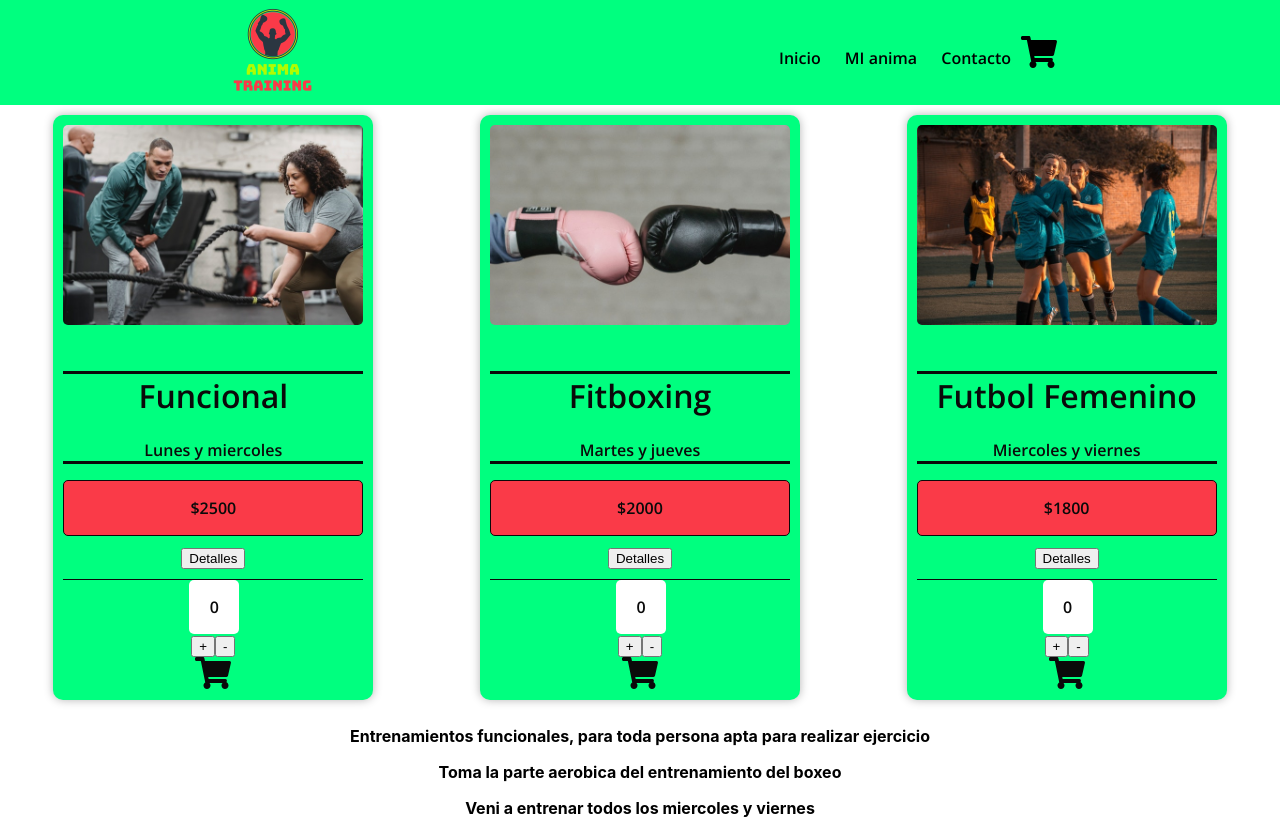
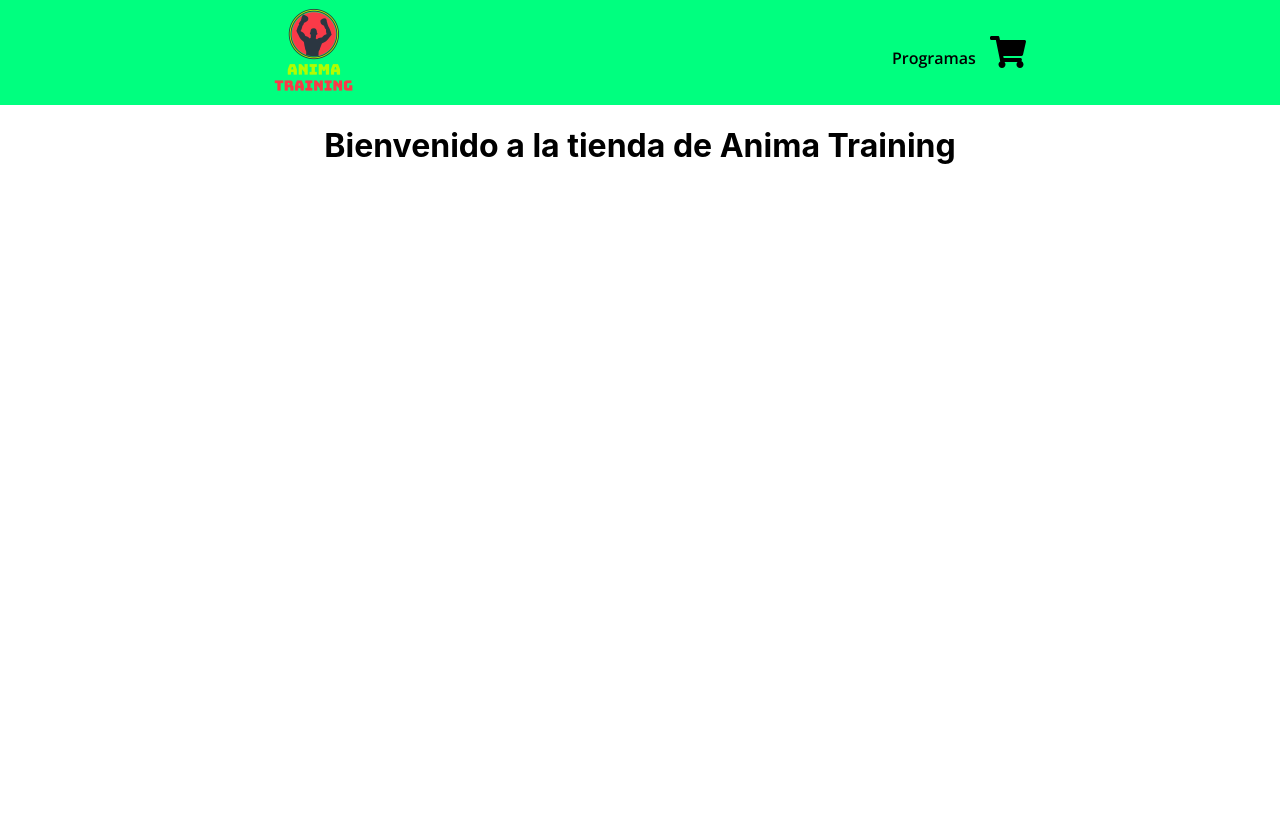
Before and after one commit to N-Vizcaya/AnimaAPP, a React (Create React App) app: page / in a window 1280 px wide. After the commit the page ends 800 px from the top, so only its background shows below. Built offline with nearby package versions, Linux system fonts and the light colour scheme.

Commit message:
Browser router

```diff
--- a/package.json
+++ b/package.json
@@ -18,6 +18,7 @@
     "react": "^17.0.2",
     "react-bootstrap": "^1.6.3",
     "react-dom": "^17.0.2",
+    "react-loading-spin": "^1.0.9",
     "react-router-dom": "^5.3.0",
     "react-scripts": "4.0.3",
     "web-vitals": "^1.1.2"
--- a/src/App.js
+++ b/src/App.js
@@ -3,7 +3,11 @@ import NavBar from './components/NavBar.js'
 import { useEffect, useState } from 'react';
 import Itemlist from './components/ItemList.js'
 import ItemDetailContainer from './components/ItemDetailContainer.js'
-import Contador from './components/ItemCont';
+import {BrowserRouter, Switch, Route,} from 'react-router-dom'
+import Home from './components/Home.js'
+import Programs from './components/Programas';
+import Programa from './components/Programa';
+
 
 
 
@@ -11,31 +15,33 @@ function getList(){
    return new Promise ((resolve, reject) => {
      const item =
      [
-        {id: 1, name:"Funcional", description:"Lunes y miercoles", price: "$2500", imgURL:"./img/funcional.jpg"},
-        {id: 2, name:"Fitboxing", description:"Martes y jueves", price: "$2000", imgURL:"./img/fitboxing1.jpg"},
-        {id: 3, name:"Futbol Femenino", description:"Miercoles y viernes", price:"$1800", imgURL:"./img/futbolFem.jpg"}
+         {id: 1, name:"Funcional", dias:"Lunes y miercoles", price: "$2500", imgURL:"./img/funcional.jpg"},
+         {id: 2, name:"Fitboxing", dias:"Martes y jueves", price: "$2000", imgURL:"./img/fitboxing1.jpg"},
+         {id: 3, name:"Futbol Femenino", dias:"Miercoles y viernes", price:"$1800", imgURL:"./img/futbolFem.jpg"}
      ]
      setTimeout(() => resolve(item), 3000)
+
    })
    }
 
-  function getDetail(){
-  return new Promise ((resolve, reject) => {
-    const itemDetail =
-    [
-        {id: 1, detail: "Entrenamientos funcionales, para toda persona apta para realizar ejercicio"},
-        {id: 2, detail: "Toma la parte aerobica del entrenamiento del boxeo"},
-        {id: 3, detail: "Veni a entrenar todos los miercoles y viernes"}
-    ]
-    setTimeout(() => resolve(itemDetail), 3000)
-  })
-  }
+  // function getDetail(){
+  // return new Promise ((resolve, reject) => {
+  //   const itemDetail =
+  //   [
+  //       {id: 1, detail: "Entrenamientos funcionales, para toda persona apta para realizar ejercicio"},
+  //       {id: 2, detail: "Toma la parte aerobica del entrenamiento del boxeo"},
+  //       {id: 3, detail: "Veni a entrenar con el equipo fememino de  todos los miercoles y viernes"}
+  //   ]
+  //   setTimeout(() => resolve(itemDetail), 3000)
+  // })
+  // }
+
 
 const App = () => {
 
+
   const [listItem, setListItem] = useState ([])
 
-  const [itemDetail, setItemDetail] = useState ([])
 
   useEffect(() => {
  const ItemLista = getList()
@@ -44,41 +50,42 @@ const ItemLista = getList()
  },[]);
 
 
-useEffect(() => {
-const itemDetail = getDetail()
-
-itemDetail.then(resultadoDetail => setItemDetail(resultadoDetail))
-},[]);
-
 
 return (
 
   <div className="App">
 <header>
-    <NavBar/>
+
+<BrowserRouter>
+<NavBar  />
+
+<Switch>
+<Route path="/Itemlist">
+
+    <Itemlist programs={listItem} />
+</Route>
 
 
-</header>
-
-<body>
-
-
-
-
-
-<Itemlist items={listItem} details={itemDetail} />
-<ItemDetailContainer details={itemDetail}/>
+ <Route path="/Programs">
+<Programs prog={listItem} />
+</Route>
 
 
 
 
 
 
+  <Route path="/" exact>
+    <Home/>
+  </Route>
+</Switch>
 
 
 
-</body>
+</BrowserRouter>
 
+
+</header>
 
 
 
--- /dev/null
+++ b/src/components/Home.js
@@ -0,0 +1,21 @@
+import React from "react";
+// import LoadingSpin from 'react-loading-spin'
+import Programs from "./Programas";
+
+
+
+const Home = () => {
+
+
+
+    return(
+<div>
+        <h1> Bienvenido a la tienda de Anima Training</h1>
+        {/* <Programs/> */}
+        </div>
+    )
+
+
+}
+
+export default Home
--- a/src/components/Card.css
+++ b/src/components/Item.css
@@ -9,6 +9,8 @@
     font-family: 'Open Sans', sans-serif;
 
 }
+
+
 .card-logo{
     padding: 10px;
 }
@@ -28,6 +30,8 @@ margin-bottom: 10px;
 
 }
 
+
+
 img{
 border-radius: 5px;
 
@@ -38,7 +42,11 @@ border-top: solid;
 
 }
 
-
+.detalles{
+    border-top: solid;
+    border-bottom: solid;
+    border-width: 1px;
+}
 
 .descripcion{
 font-weight: bold;
--- a/src/components/Item.js
+++ b/src/components/Item.js
@@ -1,6 +1,7 @@
 import React from "react";
-import css from './Card.css'
+import css from './Item.css'
 import Contador from "./ItemCont";
+import LoadingSpin from 'react-loading-spin';
 
 
 
@@ -10,22 +11,28 @@ import Contador from "./ItemCont";
 
 
 
-const Item = ({name, description, price, img,}) => {
+
+const Item = ({program}) => {
+
+if(!Item){
+return <LoadingSpin/>
+}
+
 
       return (
 
 
 <div className="card">
                 <div className="card-logo">
-                    <img src={img} width='300' alt="imgCard" />
+                    <img src={"../../"+program.imgURL} width='350' alt="imgCard" />
                 </div>
                 <div className="card-content">
-                  <h1 className="titulo">{name}</h1>
-                  <p className="descripcion">{description}</p>
+                  <h1 className="titulo">{program.name}</h1>
+                  <p className="dias">{program.dias}</p>
                 <div className="card-price">
-                  <p> {price} </p>
+                  <p> {program.price} </p>
                  </div>
-                 <button>Detalles</button>{' '}
+                 <button>Detalles</button>
                  <Contador/>
                 </div>
 
--- a/src/components/ItemCont.css
+++ b/src/components/ItemCont.css
@@ -1,6 +1,4 @@
-/* .suma{
-padding-right: 10px;
-} */
+
 
 .contador{
 max-width: auto;
@@ -22,10 +20,6 @@ background-color: white;
 border-radius: 5px;
 display: flex;
 justify-content: center;
-margin-left: 126px;
+margin-left: 150px;
 
 }
-
-.conteo > p{
-
-}
--- a/src/components/ItemDetail.js
+++ b/src/components/ItemDetail.js
@@ -1,20 +1,31 @@
 import React from "react";
+import Contador from "./ItemCont";
 
 
-const ItemDetail = ({detail}) => {
+const ItemDetail = (programa) => {
 
     return(
 
-    <div className="detalles">
-
-        <p> {detail} </p>
+        <div className="card">
+        <div className="card-logo">
+            <img  width='350' alt="imgCard" />
+        </div>
+        <div className="card-content">
+          <h1 className="titulo">{programa.name} </h1>
+          <p className="detalles"></p>
+          <p className="dias"></p>
+        <div className="card-price">
+          <p></p>
+         </div>
+         <button>Detalles</button>
+         <Contador/>
+        </div>
 
     </div>
-
-
-    )
-
+)
 
 }
 
+
+
 export default ItemDetail
--- a/src/components/ItemList.js
+++ b/src/components/ItemList.js
@@ -1,18 +1,23 @@
 import Item from './Item.js'
-import ItemDetailContainer from './ItemDetailContainer.js'
 import css from './ItemList.css'
+import Programas from './Programas.js'
 
 
 
 
 
 
-const ItemList = ({items}) => {
+
+const ItemList = ({programs}) => {
 
 
 return(
+
+
+
   <div className="cardList">
-  {items.map(i => <Item key={i.id} description={i.description} name={i.name} price={i.price} img={i.imgURL}/>)}
+
+      {programs?.map(program => <Item key={program.id} dias={program.dias} name={program.name} price={program.price} img={program.imgURL} item={program} />)}
 
   </div>
 )
--- a/src/components/NavBar.js
+++ b/src/components/NavBar.js
@@ -2,6 +2,11 @@ import React from 'react';
 import './NavBar.css';
 import logo from './imgCom/newAnima.png';
 import Canasta from './CartWidget.js';
+import { Link, NavLink } from 'react-router-dom';
+// import Item from './Item.js'
+import Programas from './Programas'
+import Programa from './Programa';
+
 
 
 
@@ -9,13 +14,18 @@ const NavBar = () => {
     return (
     <div className="menu">
     <div className="logoBrand">
+
+    <Link to="/" >
     <img src={logo} className="logo" alt="logo" width= "100" />
+   </Link>
+
+
     </div>
 
     <nav>
-    <a className="nav-link" href="index.html"> Inicio</a>
-    <a className="Mi anima" href="miAnima.html"> MI anima </a>
-    <a className="nav-link" href="contacto.html"> Contacto</a>
+    <Link to="/Programs"> Programas </Link>
+
+    {/* {products.map(i => <Link key={i.id} to={`/programa/${i.name}`} activeClassName="NavLink">{i.name} </Link> )} */}
     <div className="iconoCanasta">
     <Canasta/>
     </div>
--- /dev/null
+++ b/src/components/Programa.js
@@ -0,0 +1,41 @@
+import { useEffect, useState } from "react";
+import { useParams } from "react-router-dom";
+// import LoadingSpin from 'react-loading-spin';
+import Item from "./Item.js";
+
+const programas = () => {
+    return new Promise ((resolve, reject) =>{
+    const programas =
+        [
+            {id: 1, name:"Funcional", detalles: "Entrenamientos funcionales, para toda persona apta para realizar ejercicio", dias:"Lunes y miercoles", price: "$2500", imgURL:"./img/funcional.jpg"},
+            {id: 2, name:"Fitboxing",  detalles: "Toma la parte aerobica del entrenamiento del boxeo", price: "$2000", imgURL:"./img/fitboxing1.jpg"},
+            {id: 3, name:"FutFem", detalles: "Veni a entrenar con el equipo fememino de futbol, todos los miercoles y viernes", price:"$1800", imgURL:"./img/futbolFem.jpg"}
+        ]
+    setTimeout(() => resolve(programas), 3000)
+    })}
+
+
+ const Programa = () => {
+
+    const { name } = useParams()
+  const [programa, setPrograma] = useState(undefined)
+  console.log(name)
+  useEffect(() => {
+    const listPrograma = programas()
+    console.log(listPrograma)
+    listPrograma.then(result => {
+      const programa = result.find(prog => prog.name === name)
+      setPrograma(programa)
+    })
+    return (() => {
+      setPrograma(undefined)
+    })
+  }, [name])
+console.log(programa)
+    return (
+        <Item progDetails={programa}/>
+    )
+
+ }
+
+ export default Programa
--- /dev/null
+++ b/src/components/Programas.js
@@ -0,0 +1,47 @@
+import { useState, useEffect } from "react"
+import ItemList from "./ItemList.js"
+import LoadingSpin from 'react-loading-spin';
+import './programas.css'
+
+const getProgramas = () => {
+return new Promise ((resolve, reject) =>{
+const programas =
+    [
+        {id: 1, name:"Funcional", detalles: "Entrenamientos funcionales, para toda persona apta para realizar ejercicio", dias:"Lunes y miercoles", price: "$2500", imgURL:"./img/funcional.jpg"},
+        {id: 2, name:"Fitboxing",  detalles: "Toma la parte aerobica del entrenamiento del boxeo", dias:"Martes y jueves", price: "$2000", imgURL:"./img/fitboxing1.jpg"},
+        {id: 3, name:"Futbol Femenino", detalles: "Veni a entrenar con el equipo fememino de futbol, todos los miercoles y viernes", dias:"Miercoles y viernes", price:"$1800", imgURL:"./img/futbolFem.jpg"}
+    ]
+setTimeout(() => resolve(programas), 1000)
+
+})}
+
+const Programs = () => {
+
+const [programs, setPrograms] = useState ([])
+
+    useEffect(() => {
+        const listPrograms = getProgramas()
+        listPrograms.then(resultado => setPrograms(resultado))
+
+    }, [])
+
+    if(programs.length === 0){
+        return <div className="cargando">
+
+        <LoadingSpin />
+        </div>
+
+
+    }
+
+    return (
+        <div style={{alignItems: "center"}}>
+        <h1> Programas </h1>
+        <ItemList program={programs}/>
+
+        </div>
+
+    );
+}
+
+export default Programs
--- /dev/null
+++ b/src/components/programas.css
@@ -0,0 +1,9 @@
+.cargando{
+    display: flex;
+    justify-content: center;
+    align-items: center;
+    height: inherit;
+  margin-top: 200px;
+
+
+}
```
Also changed, not shown: 1 other file (tests, documents, lock files or other folders). Lines whose indentation alone changed are shown as unchanged.
